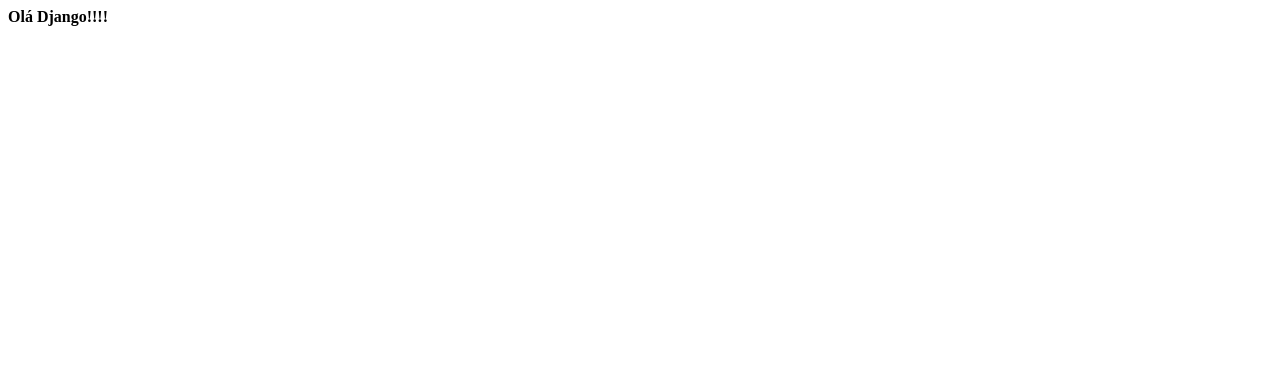
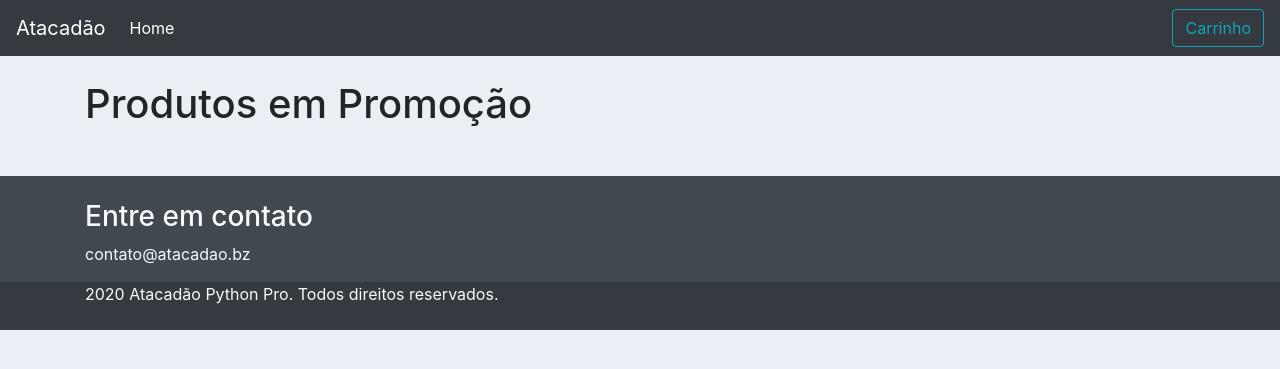
Before and after one commit to niltonpimentel02/atacadao, a Django app: page / in a window 1280 px wide. Before the commit the part shown is almost empty. Shown: the top 369 px of the page. Run offline with Django 3.2, Linux system fonts and the light colour scheme; some libraries are stand-ins or nearby versions.

Commit message:
Criada landing page
Close #21

```diff
--- /dev/null
+++ b/pypro/base/static/css/style.css
@@ -0,0 +1,11 @@
+.footer {
+    background-color: #414950;
+}
+
+.rights {
+    background-color: #343A40;
+}
+
+.body {
+    background-color: #ebeff5;
+}
--- /dev/null
+++ b/pypro/base/templates/base/base.html
@@ -0,0 +1,78 @@
+{% load static %}
+<!doctype html>
+<html lang="en">
+<head>
+    <!-- Required meta tags -->
+    <meta charset="utf-8">
+    <meta name="viewport" content="width=device-width, initial-scale=1, shrink-to-fit=no">
+    <link rel="shortcut icon" href="https://www.djangoproject.com/favicon.ico">
+    <link href="static/css/style.css" rel="stylesheet">
+
+    <!-- Bootstrap CSS -->
+    <link rel="stylesheet" href="https://stackpath.bootstrapcdn.com/bootstrap/4.5.2/css/bootstrap.min.css"
+          integrity="sha384-JcKb8q3iqJ61gNV9KGb8thSsNjpSL0n8PARn9HuZOnIxN0hoP+VmmDGMN5t9UJ0Z" crossorigin="anonymous">
+
+    <title>Atacadão Python Pro - Home</title>
+</head>
+<body class="body">
+<div>
+    <nav class="navbar navbar-expand-lg navbar-dark bg-dark">
+        <a class="navbar-brand" href="{% url 'home' %}">Atacadão</a>
+        <button class="navbar-toggler" type="button" data-toggle="collapse" data-target="#navbarSupportedContent"
+                aria-controls="navbarSupportedContent" aria-expanded="false" aria-label="Toggle navigation">
+            <span class="navbar-toggler-icon"></span>
+        </button>
+        <div class="collapse navbar-collapse" id="navbarSupportedContent">
+            <ul class="navbar-nav mr-auto">
+                <li class="nav-item active">
+                    <a class="nav-link" href="{% url 'home' %}">Home <span class="sr-only">(current)</span></a>
+                </li>
+            </ul>
+            <form class="form-inline my-2 my-lg-0">
+                <button class="btn btn-outline-info my-2 my-sm-0" type="submit">Carrinho</button>
+            </form>
+        </div>
+    </nav>
+</div>
+
+<div class="container pt-4">
+    {% block content %}
+    {% endblock %}
+</div>
+
+<div>
+    <footer class="footer mt-5 pt-4 text-light">
+        <div class="container">
+            <div class="row">
+                <div class="col">
+                    <h3>Entre em contato</h3>
+                    <address>
+                        <a href="mailto:contato@atacadao.bz" class="text-light">contato@atacadao.bz</a>
+                    </address>
+                </div>
+            </div>
+        </div>
+        <div class="rights pb-4">
+            <div class="container">
+                <div class="row">
+                    <div class="col">
+                        {% now 'Y' %} Atacadão Python Pro. Todos direitos reservados.
+                    </div>
+                </div>
+            </div>
+        </div>
+    </footer>
+</div>
+<!-- Optional JavaScript -->
+<!-- jQuery first, then Popper.js, then Bootstrap JS -->
+<script src="https://code.jquery.com/jquery-3.5.1.slim.min.js"
+        integrity="sha384-DfXdz2htPH0lsSSs5nCTpuj/zy4C+OGpamoFVy38MVBnE+IbbVYUew+OrCXaRkfj"
+        crossorigin="anonymous"></script>
+<script src="https://cdn.jsdelivr.net/npm/popper.js@1.16.1/dist/umd/popper.min.js"
+        integrity="sha384-9/reFTGAW83EW2RDu2S0VKaIzap3H66lZH81PoYlFhbGU+6BZp6G7niu735Sk7lN"
+        crossorigin="anonymous"></script>
+<script src="https://stackpath.bootstrapcdn.com/bootstrap/4.5.2/js/bootstrap.min.js"
+        integrity="sha384-B4gt1jrGC7Jh4AgTPSdUtOBvfO8shuf57BaghqFfPlYxofvL8/KUEfYiJOMMV+rV"
+        crossorigin="anonymous"></script>
+</body>
+</html>
--- a/pypro/base/templates/base/home.html
+++ b/pypro/base/templates/base/home.html
@@ -1 +1,7 @@
-<h4>Olá Django!!!!</h4>
+{% extends 'base/base.html' %}
+{% load static %}
+{% block content %}
+    <h1>Produtos em Promoção</h1>
+
+
+{% endblock %}
```
Also changed, not shown: pypro/base/tests/test_home.py (+15 -3 lines).
